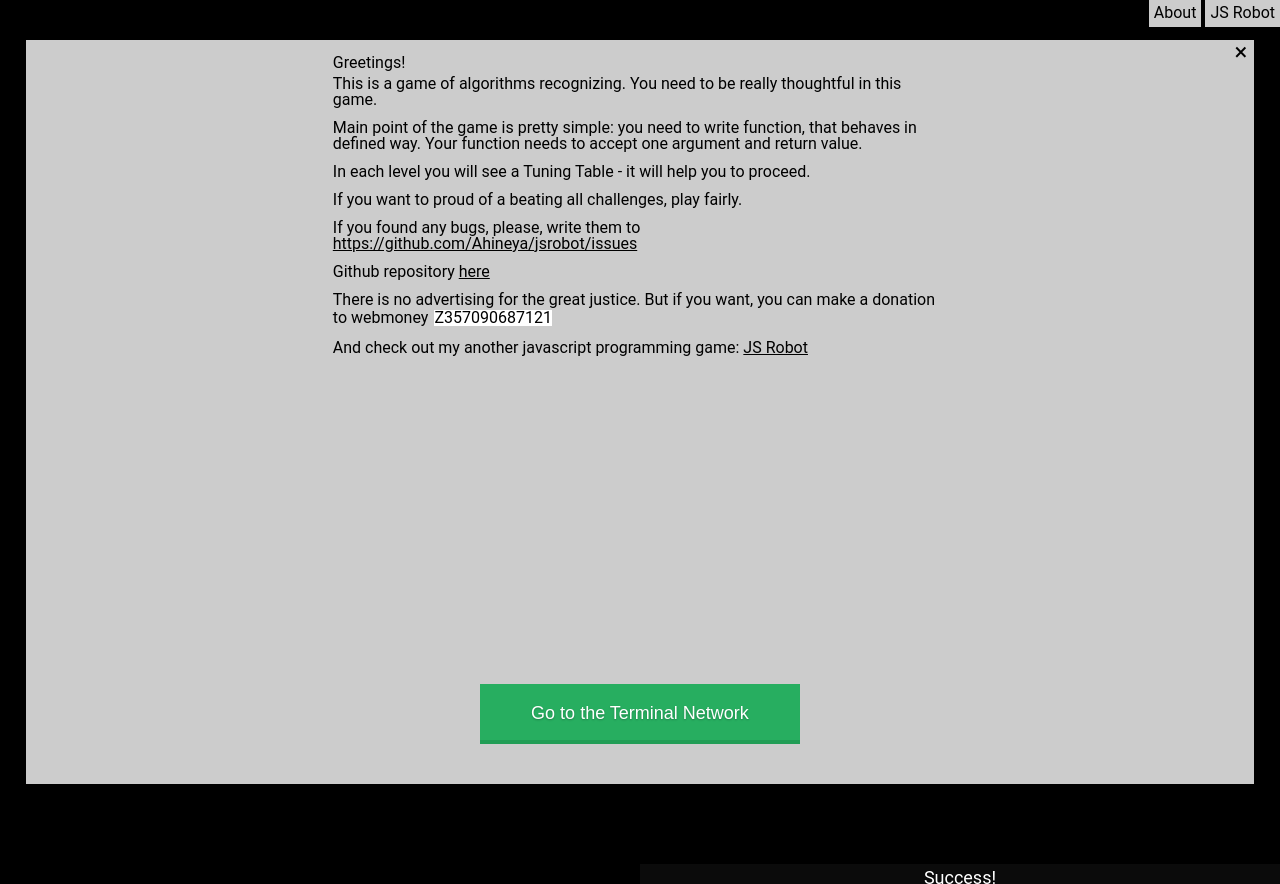
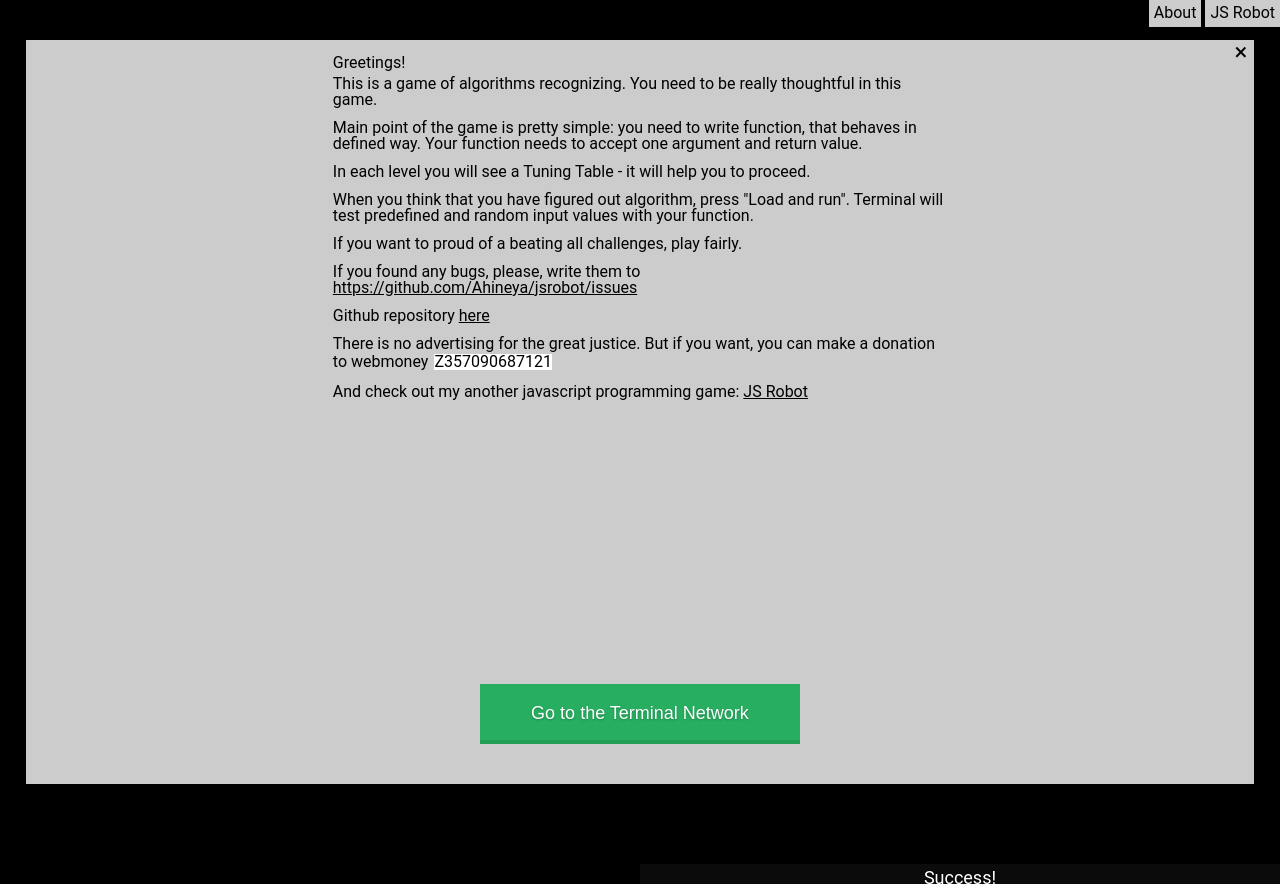
Before and after one commit to Ahineya/jsblackbox, a website: page index.html in a window 1280 px wide. Drawn offline with Linux system fonts and the light colour scheme; no server answers.

Commit message:
Add default function

```diff
--- a/index.html
+++ b/index.html
@@ -33,6 +33,10 @@
                 </p>
                 <p>
                     In each level you will see a Tuning Table - it will help you to proceed.
+                </p>
+                <p>
+                    When you think that you have figured out algorithm, press "Load and run". Terminal will test
+                    predefined and random input values with your function.
                 </p>
                 <p>
                     If you want to proud of a beating all challenges, play fairly.
--- a/js/app.js
+++ b/js/app.js
@@ -143,7 +143,7 @@ var Terminal = Terminal;
 
         $('.success-wrapper').hide();
         $('.tuning').find('tr').remove();
-        $('.console').text('');
+        $('.console').text('function(num) {return 1;}');
         $('.message').text('');
         $('.error').hide();
 
```
